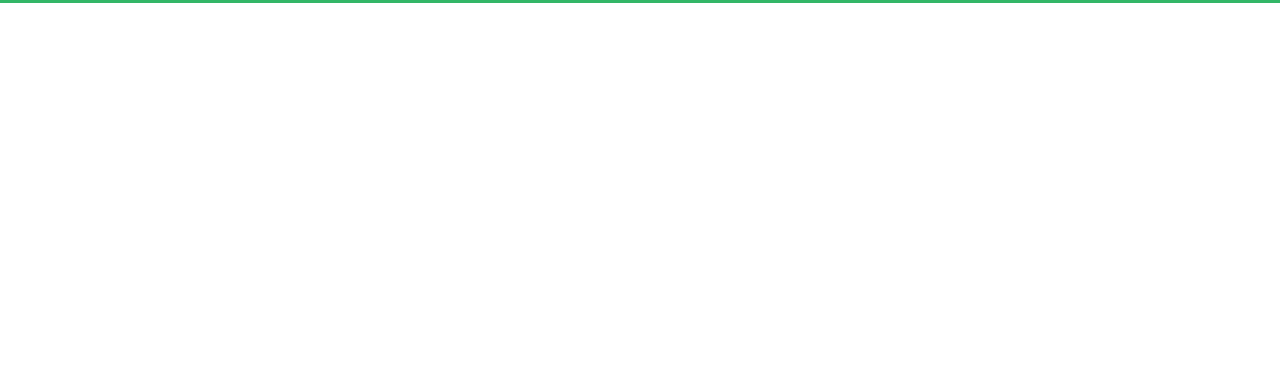
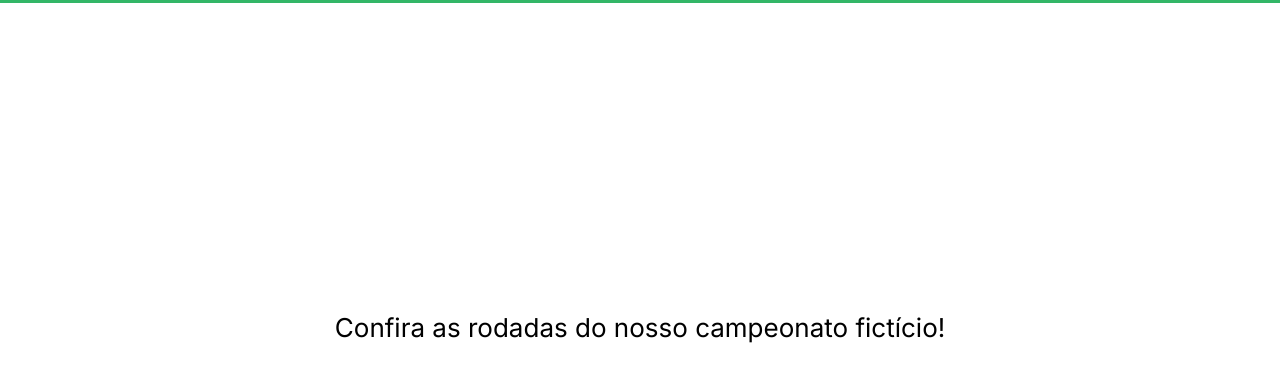
Before and after one commit to SterRoque/teste-front-end-sevn, a plain HTML site: page index.html in a window 1280 px wide. Shown: the part 73-454 px from the top of the page. Drawn offline with Linux system fonts and the light colour scheme.

Commit message:
feat: creation main title

```diff
--- a/index.html
+++ b/index.html
@@ -16,5 +16,8 @@
     <header>
       <h2 class="header-title">Sevn Esportes⚽</h2>
     </header>
+    <main>
+      <h2 class="title">Confira as rodadas do nosso campeonato fictício!</h2>
+    </main>
   </body>
 </html>
--- a/styles.css
+++ b/styles.css
@@ -10,10 +10,12 @@ body {
 
 header {
   background-color: #33b667;
+  width: 100%;
   height: 4.75rem;
   display: flex;
   justify-content: center;
   align-items: center;
+  position: fixed;
 }
 
 .header-title {
@@ -22,3 +24,17 @@ header {
   text-transform: uppercase;
   font-size: 1.375rem;
 }
+
+main {
+  width: 100vw;
+  min-height: 100vh;
+  display: flex;
+  flex-direction: column;
+  justify-content: center;
+  align-items: center;
+}
+
+main .title {
+  font-size: 26px;
+  font-weight: 400;
+}
```
